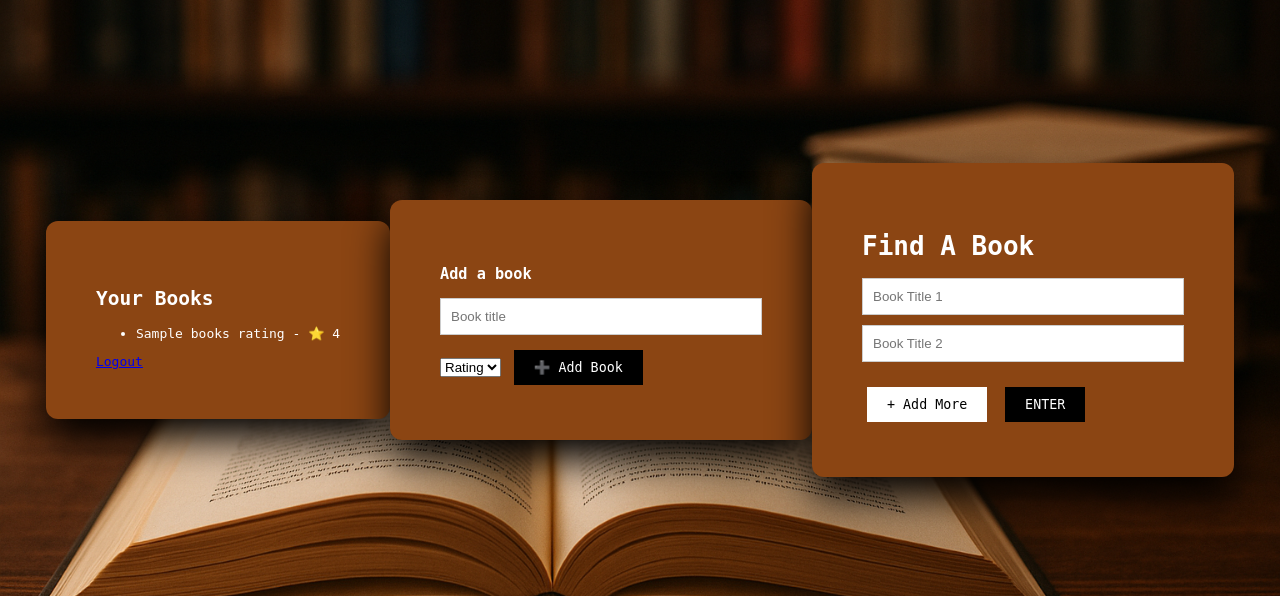
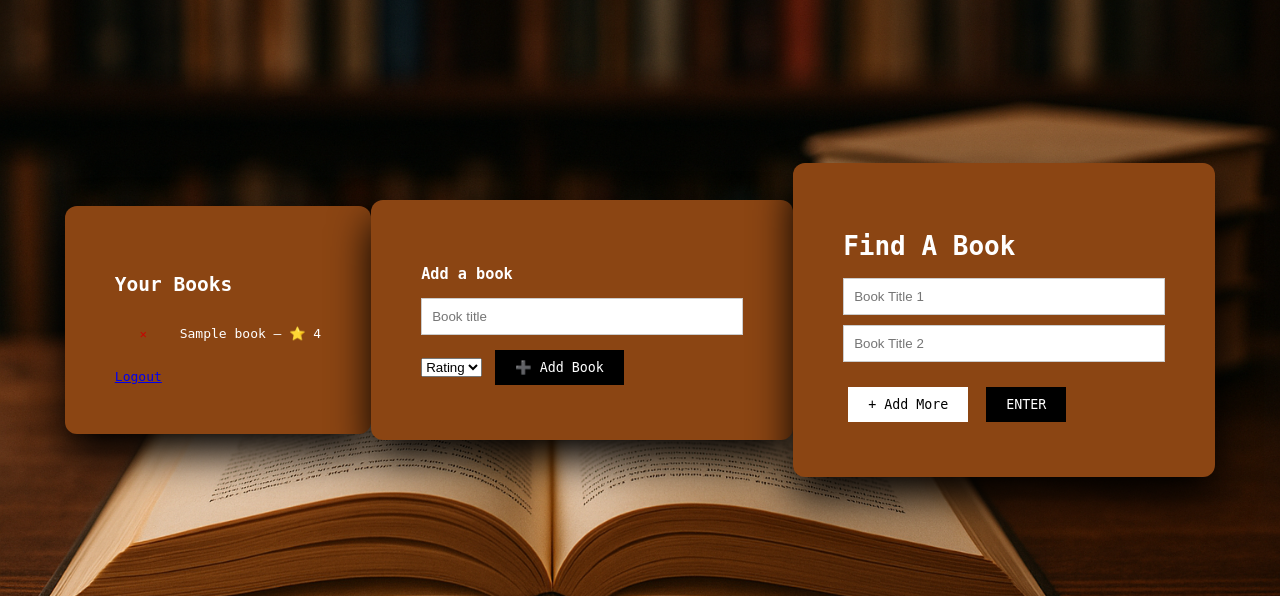
Before and after one commit to lightsgn/FindYourBook, a Flask app: template app/ui/template/dashboard.html in a window 1280 px wide. Shown: the top 596 px of the page. Run offline with Flask 3, Linux system fonts and the light colour scheme; the template is opened without the code that fills it: most values are stand-ins (such as "Sample title", 1, 10 or a date in 2020).

Commit message:
add delete book from user_books

```diff
--- a/app/repo/fyb_repo.py
+++ b/app/repo/fyb_repo.py
@@ -178,9 +178,10 @@ class Repository:
             .all()
         )
 
-    def get_book_titles_and_ratings_for_user(self, user_id: int) -> List[Tuple[str, int]]:
+    def get_book_titles_and_ratings_for_user(self, user_id: int) -> List[Tuple[int, str, int]]:
         rows = (
             self.db.query(
+                Book.id,
                 Book.title,
                 UserBook.rating
             )
@@ -190,7 +191,7 @@ class Repository:
             .all()
         )
 
-        return rows  # [(title, rating)]
+        return rows  # [(id, title, rating)]
 
     def add_or_update_user_book(
         self,
--- a/app/ui/template/dashboard.html
+++ b/app/ui/template/dashboard.html
@@ -73,16 +73,39 @@
             background: rgba(255, 255, 255, 0.9);
             z-index: 50;
         }
+        .no-bullets {
+        list-style: none;
+        padding-left: 0;
+        }
     </style>
 </head>
 <body>
     <div class="container">
         <h2>Your Books</h2>
-        <ul>
-            {% for br in books_ratings %}
+        <ul class="no-bullets">
+        {% for book, rating in books_ratings %}
             <li>
-                    {{ br.title }} - ⭐
-                    {{ br.rating }}
+                <form method="post"
+                      action="/delete-book"
+                      style="display:inline">
+                    <input type="hidden"
+                           name="book_id"
+                           value="{{ book.id }}">
+
+                    <button type="submit"
+                            style="
+                                background:none;
+                                border:none;
+                                color:#c00;
+                                cursor:pointer;
+                                font-size:0.9em;
+                            "
+                            title="Remove from my list">
+                        ✕
+                    </button>
+                </form>
+
+                {{ book.title }} — ⭐ {{ rating }}
             </li>
         {% else %}
             <li>No books yet</li>
```
Also changed, not shown: app/routes.py (+13 -0 lines), app/service/matching_service.py (+9 -3 lines). Lines whose indentation alone changed are shown as unchanged.
